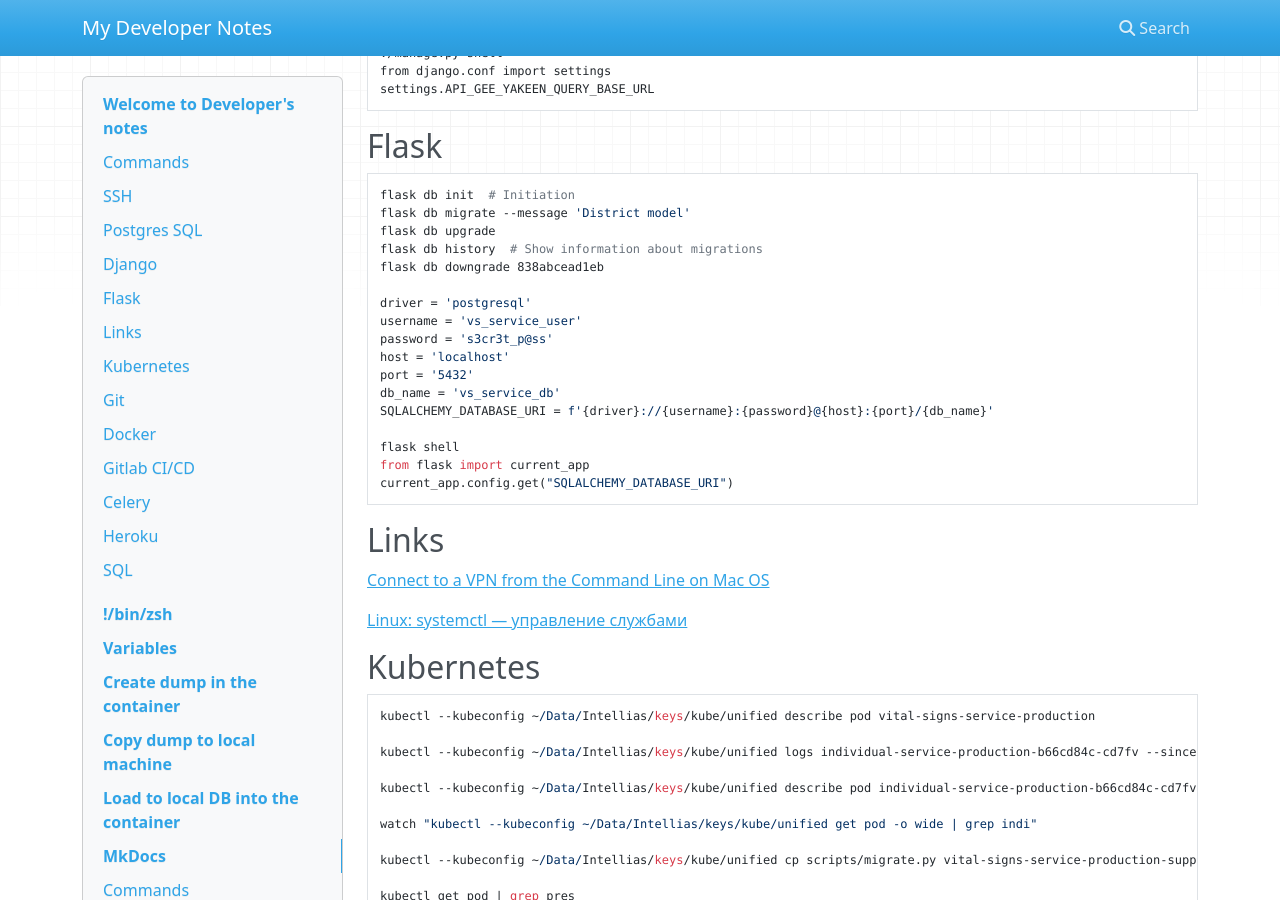
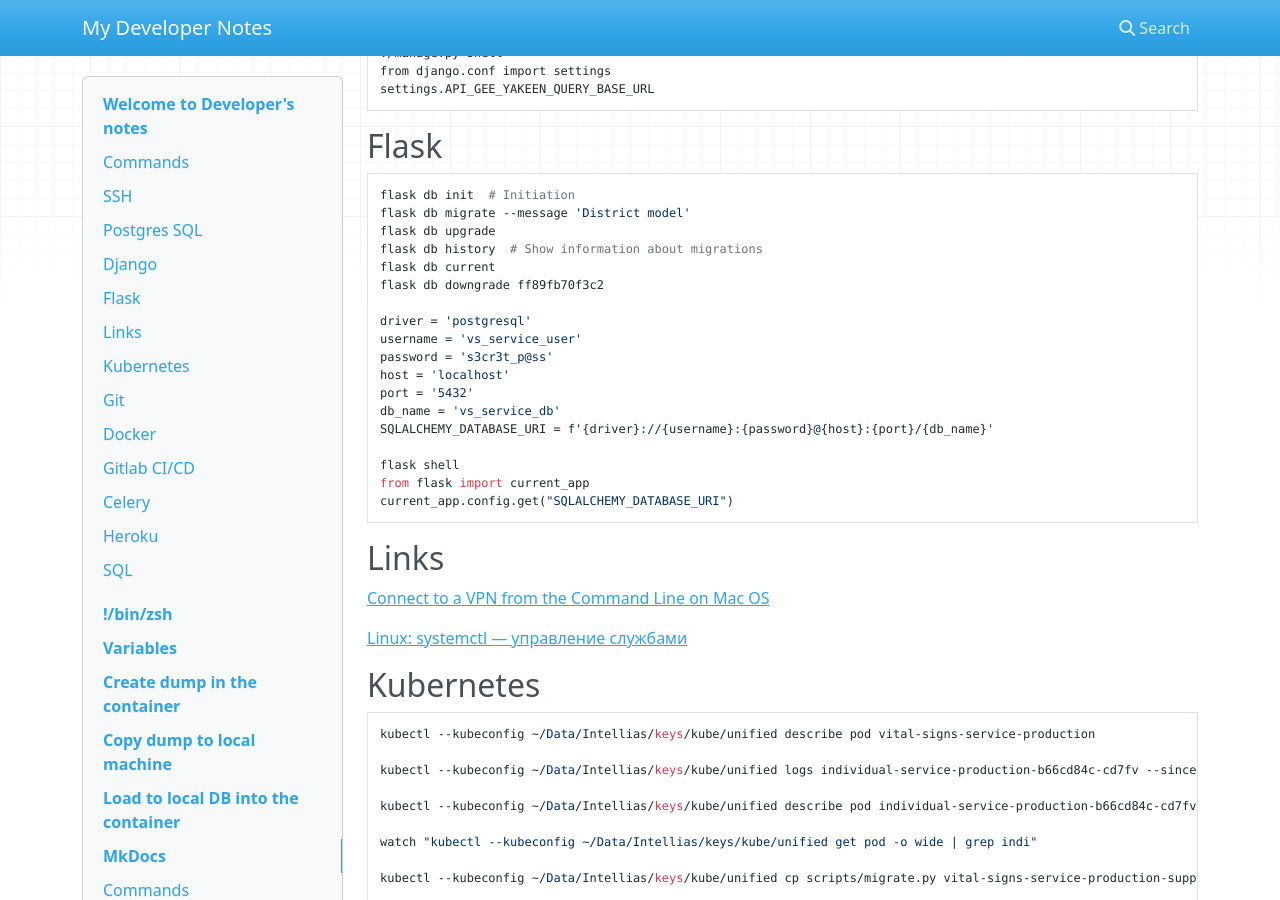
Before and after one commit to miletskiy/dev-notes, an MkDocs documentation site: the page built from docs/index.md, in a window 1280 px wide and 900 px high, scrolled down 2957 px. Built offline with MkDocs 1.6.1, drawn with Linux system fonts in a browser that asks for light colours; nearby versions of some CDN libraries.

Commit message:
Flask commands

```diff
--- a/docs/index.md
+++ b/docs/index.md
@@ -164,7 +164,8 @@
     flask db migrate --message 'District model'
     flask db upgrade
     flask db history  # Show information about migrations
-    flask db downgrade 838abcead1eb
+    flask db current
+    flask db downgrade ff89fb70f3c2
 
     driver = 'postgresql'
     username = 'vs_service_user'
```
